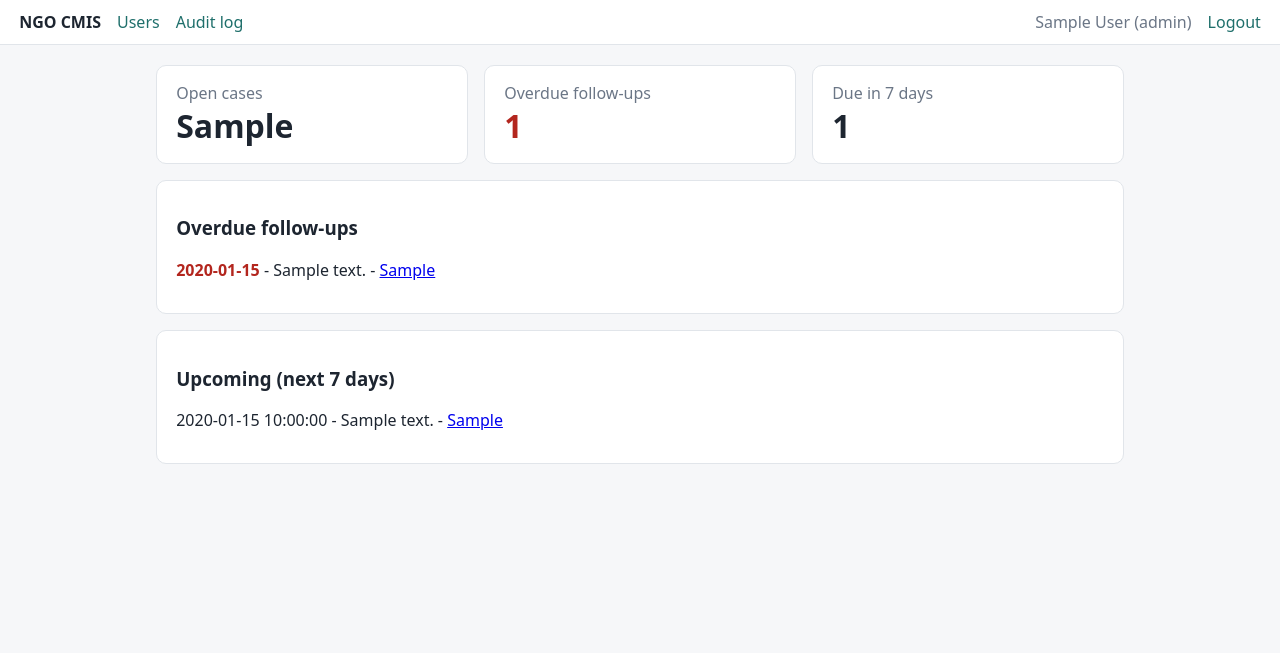
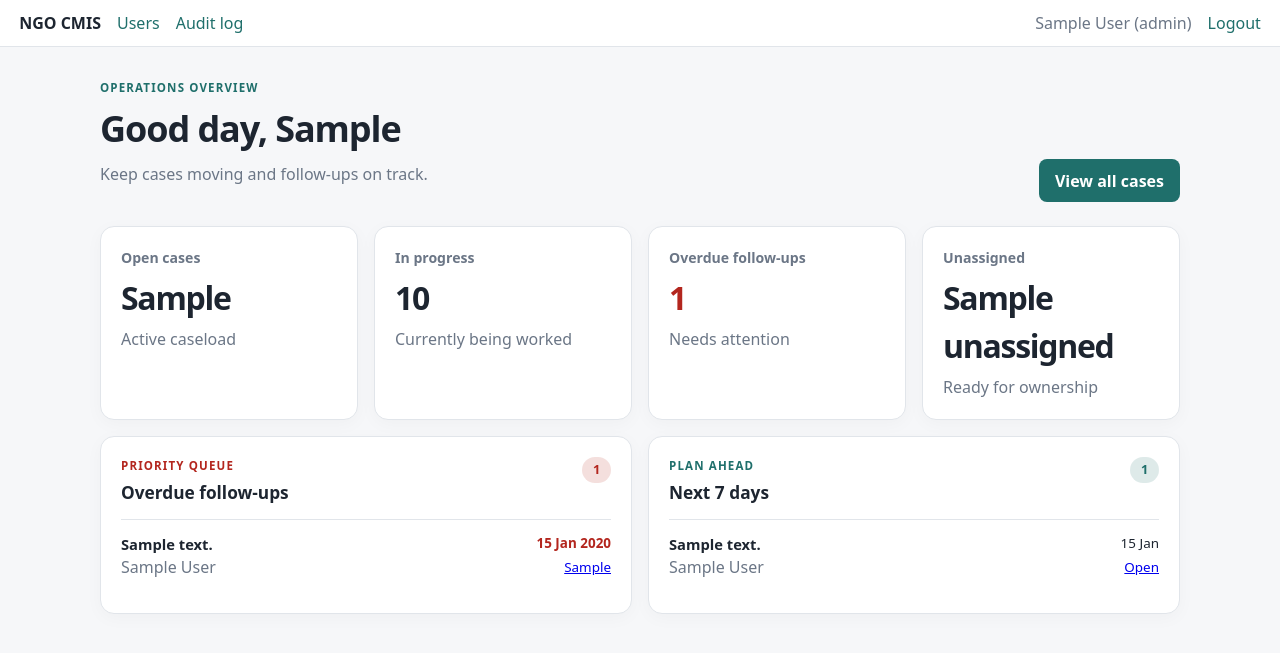
Before and after one commit to M-Katoka/NGO-cmis, a Flask app: template app/templates/dashboard.html in a window 1280 px wide. Shown: the top 653 px of the page. Run offline with Flask 3, Linux system fonts and the light colour scheme; a user stored in the database is signed in; tables that the repository leaves empty hold one stand-in row (values such as "Sample post"); the template is opened without the code that fills it: values that come from a table or form of the project are taken from there, most other values are stand-ins (such as "Sample title", 1, 10 or a date in 2020).

Commit message:
Improve dashboard UX and case safeguards

```diff
--- a/app/routes/main.py
+++ b/app/routes/main.py
@@ -20,4 +20,7 @@ def dashboard():
     upcoming = fq.filter(FollowUp.due_date >= date.today(),
                          FollowUp.due_date <= date.today() + timedelta(days=7)).order_by(FollowUp.due_date).all()
     open_cases = cases.filter(Case.status != "closed").count()
-    return render_template("dashboard.html", overdue=overdue, upcoming=upcoming, open_cases=open_cases)
+    in_progress = cases.filter(Case.status == "in_progress").count()
+    unassigned = cases.filter(Case.assigned_to_id.is_(None), Case.status != "closed").count()
+    return render_template("dashboard.html", overdue=overdue, upcoming=upcoming,
+                           open_cases=open_cases, in_progress=in_progress, unassigned=unassigned)
--- a/app/static/css/style.css
+++ b/app/static/css/style.css
@@ -1,14 +1,14 @@
 :root{--bg:#f6f7f9;--card:#fff;--text:#1d2530;--muted:#6b7686;--accent:#1f6f6b;--danger:#b3261e;--line:#e1e5ea}
 @media (prefers-color-scheme:dark){:root{--bg:#14181d;--card:#1d232b;--text:#e8ecf1;--muted:#98a3b3;--accent:#4fb3ac;--danger:#f2877f;--line:#2e3742}}
-*{box-sizing:border-box}body{margin:0;font-family:system-ui,Segoe UI,sans-serif;background:var(--bg);color:var(--text)}
+*{box-sizing:border-box}body{margin:0;font-family:system-ui,Segoe UI,sans-serif;background:var(--bg);color:var(--text);line-height:1.5}h1,h2,h3,p{margin-top:0}h1{font-size:clamp(1.6rem,3vw,2.25rem);letter-spacing:-.03em;margin-bottom:.35rem}h2{font-size:1.08rem;margin-bottom:0}
 nav{display:flex;gap:1rem;align-items:center;padding:.7rem 1.2rem;background:var(--card);border-bottom:1px solid var(--line);flex-wrap:wrap}
 nav a{color:var(--accent);text-decoration:none;font-weight:500}nav .sp{flex:1}
-main{max-width:1000px;margin:1.2rem auto;padding:0 1rem}
-.card{background:var(--card);border:1px solid var(--line);border-radius:10px;padding:1rem 1.2rem;margin-bottom:1rem}
+main{max-width:1120px;margin:2rem auto;padding:0 1.25rem}.page-header{display:flex;align-items:flex-end;justify-content:space-between;gap:1rem;margin-bottom:1.5rem}.eyebrow{font-size:.72rem;text-transform:uppercase;letter-spacing:.1em;font-weight:700;color:var(--accent);margin-bottom:.35rem}.danger-text{color:var(--danger)}
+.card{background:var(--card);border:1px solid var(--line);border-radius:14px;padding:1.25rem;margin-bottom:1rem;box-shadow:0 4px 18px rgba(0,0,0,.03)}.stats-grid{grid-template-columns:repeat(4,1fr)}.stat-card{min-height:140px}.stat-label{font-weight:600;color:var(--muted);font-size:.88rem}.stat{font-size:2.2rem;font-weight:750;letter-spacing:-.04em;margin:.35rem 0}.dashboard-columns{grid-template-columns:1fr 1fr}.section-heading{display:flex;justify-content:space-between;align-items:flex-start;margin-bottom:.8rem}.badge{display:inline-flex;align-items:center;justify-content:center;min-width:1.8rem;padding:.2rem .5rem;border-radius:99px;background:color-mix(in srgb,var(--accent) 15%,transparent);color:var(--accent);font-size:.8rem;font-weight:700}.danger-badge{background:color-mix(in srgb,var(--danger) 15%,transparent);color:var(--danger)}.task-row{display:flex;justify-content:space-between;gap:1rem;padding:.85rem 0;border-top:1px solid var(--line)}.task-row strong,.task-row .muted{display:block}.task-row strong{font-size:.92rem}.task-meta{display:flex;flex-direction:column;align-items:flex-end;gap:.2rem;white-space:nowrap;font-size:.84rem}.empty-state{display:flex;flex-direction:column;align-items:center;justify-content:center;text-align:center;min-height:130px;border:1px dashed var(--line);border-radius:10px;padding:1rem}.empty-state strong{margin-bottom:.25rem}
 table{width:100%;border-collapse:collapse}th,td{text-align:left;padding:.45rem .5rem;border-bottom:1px solid var(--line);font-size:.92rem}
 input,select,textarea{width:100%;padding:.5rem;border:1px solid var(--line);border-radius:6px;background:var(--bg);color:var(--text);font:inherit;margin:.2rem 0 .7rem}
-button,.btn{background:var(--accent);color:#fff;border:0;border-radius:6px;padding:.5rem .9rem;cursor:pointer;text-decoration:none;font:inherit;display:inline-block}
+button,.btn{background:var(--accent);color:#fff;border:0;border-radius:8px;padding:.58rem 1rem;cursor:pointer;text-decoration:none;font:inherit;display:inline-block;font-weight:650}button:hover,.btn:hover{filter:brightness(1.08)}
 button.danger{background:var(--danger)}.muted{color:var(--muted)}.overdue{color:var(--danger);font-weight:600}
 .flash{padding:.6rem 1rem;border-radius:6px;margin-bottom:.8rem}.flash.ok{background:#d6efe6;color:#12483a}.flash.error{background:#f8d7d4;color:#7a1c16}
 .grid{display:grid;grid-template-columns:repeat(auto-fit,minmax(220px,1fr));gap:1rem}.stat{font-size:2rem;font-weight:700}
-form.inline{display:inline}
+form.inline{display:inline}@media(max-width:760px){main{margin:1.25rem auto;padding:0 .85rem}.page-header{align-items:flex-start;flex-direction:column}.stats-grid,.dashboard-columns{grid-template-columns:1fr 1fr}.task-row{align-items:flex-start;flex-direction:column}.task-meta{align-items:flex-start;flex-direction:row;flex-wrap:wrap}nav{padding:.75rem .85rem;gap:.7rem}nav .sp{display:none}}@media(max-width:480px){.stats-grid{grid-template-columns:1fr 1fr}.card{padding:1rem}.stat{font-size:1.8rem}}
--- a/app/templates/base.html
+++ b/app/templates/base.html
@@ -1,6 +1,6 @@
 <!doctype html>
 <html lang="en"><head><meta charset="utf-8"><meta name="viewport" content="width=device-width,initial-scale=1">
-<title>{% block title %}NGO CMIS{% endblock %}</title>
+<title>{% block title %}NGO CMIS · Case Management{% endblock %}</title>
 <link rel="stylesheet" href="{{ url_for('static', filename='css/style.css') }}"></head>
 <body>
 {% if current_user.is_authenticated %}
--- a/app/templates/dashboard.html
+++ b/app/templates/dashboard.html
@@ -1,11 +1,11 @@
-{% extends "base.html" %}{% block content %}
-<div class="grid"><div class="card"><div class="muted">Open cases</div><div class="stat">{{ open_cases }}</div></div>
-<div class="card"><div class="muted">Overdue follow-ups</div><div class="stat {{ 'overdue' if overdue }}">{{ overdue|length }}</div></div>
-<div class="card"><div class="muted">Due in 7 days</div><div class="stat">{{ upcoming|length }}</div></div></div>
-<div class="card"><h3>Overdue follow-ups</h3>
-{% for f in overdue %}<p><span class="overdue">{{ f.due_date }}</span> - {{ f.description }} -
-<a href="{{ url_for('cases.detail', case_id=f.case_id) }}">{{ f.case.case_no }}</a></p>{% else %}<p class="muted">None.</p>{% endfor %}</div>
-<div class="card"><h3>Upcoming (next 7 days)</h3>
-{% for f in upcoming %}<p>{{ f.due_date }} - {{ f.description }} -
-<a href="{{ url_for('cases.detail', case_id=f.case_id) }}">{{ f.case.case_no }}</a></p>{% else %}<p class="muted">None.</p>{% endfor %}</div>
+{% extends "base.html" %}{% block title %}Dashboard · NGO CMIS{% endblock %}{% block content %}
+<header class="page-header"><div><p class="eyebrow">Operations overview</p><h1>Good day, {{ current_user.full_name.split(' ')[0] }}</h1><p class="muted">Keep cases moving and follow-ups on track.</p></div><a class="btn" href="{{ url_for('cases.index') }}">View all cases</a></header>
+<div class="grid stats-grid"><div class="card stat-card"><div class="stat-label">Open cases</div><div class="stat">{{ open_cases }}</div><span class="muted">Active caseload</span></div>
+<div class="card stat-card"><div class="stat-label">In progress</div><div class="stat">{{ in_progress }}</div><span class="muted">Currently being worked</span></div>
+<div class="card stat-card"><div class="stat-label">Overdue follow-ups</div><div class="stat {{ 'overdue' if overdue }}">{{ overdue|length }}</div><span class="muted">Needs attention</span></div>
+<div class="card stat-card"><div class="stat-label">Unassigned</div><div class="stat">{{ unassigned }}</div><span class="muted">Ready for ownership</span></div></div>
+<div class="grid dashboard-columns"><section class="card"><div class="section-heading"><div><p class="eyebrow danger-text">Priority queue</p><h2>Overdue follow-ups</h2></div><span class="badge danger-badge">{{ overdue|length }}</span></div>
+{% for f in overdue %}<div class="task-row"><div><strong>{{ f.description }}</strong><span class="muted">{{ f.case.beneficiary.full_name }}</span></div><div class="task-meta"><span class="overdue">{{ f.due_date.strftime('%d %b %Y') }}</span><a href="{{ url_for('cases.detail', case_id=f.case_id) }}">{{ f.case.case_no }}</a></div></div>{% else %}<div class="empty-state"><strong>Nothing overdue</strong><span class="muted">Your follow-up queue is clear.</span></div>{% endfor %}</section>
+<section class="card"><div class="section-heading"><div><p class="eyebrow">Plan ahead</p><h2>Next 7 days</h2></div><span class="badge">{{ upcoming|length }}</span></div>
+{% for f in upcoming %}<div class="task-row"><div><strong>{{ f.description }}</strong><span class="muted">{{ f.case.beneficiary.full_name }}</span></div><div class="task-meta"><span>{{ f.due_date.strftime('%d %b') }}</span><a href="{{ url_for('cases.detail', case_id=f.case_id) }}">Open</a></div></div>{% else %}<div class="empty-state"><strong>No upcoming follow-ups</strong><span class="muted">New tasks will appear here.</span></div>{% endfor %}</section></div>
 {% endblock %}
--- a/app/templates/reports/summary.html
+++ b/app/templates/reports/summary.html
@@ -1,4 +1,5 @@
-{% extends "base.html" %}{% block content %}
+{% extends "base.html" %}{% block title %}Reports · NGO CMIS{% endblock %}{% block content %}
+<header class="page-header"><div><p class="eyebrow">Insights</p><h1>Reports</h1><p class="muted">A quick view of workload, risk, and follow-up performance.</p></div></header>
 <div class="grid"><div class="card"><div class="muted">Overdue follow-ups</div><div class="stat {{ 'overdue' if overdue }}">{{ overdue }}</div></div>
 {% for s in ['open','in_progress','closed'] %}<div class="card"><div class="muted">{{ s }} cases</div><div class="stat">{{ by_status.get(s,0) }}</div></div>{% endfor %}</div>
 <div class="grid"><div class="card"><h3>Cases by category</h3><table>{% for c,n in by_category %}<tr><td>{{ c }}</td><td>{{ n }}</td></tr>{% endfor %}</table></div>
```
Also changed, not shown: app/routes/cases.py (+18 -2 lines), app/templates/cases/index.html (+6 -5 lines).
